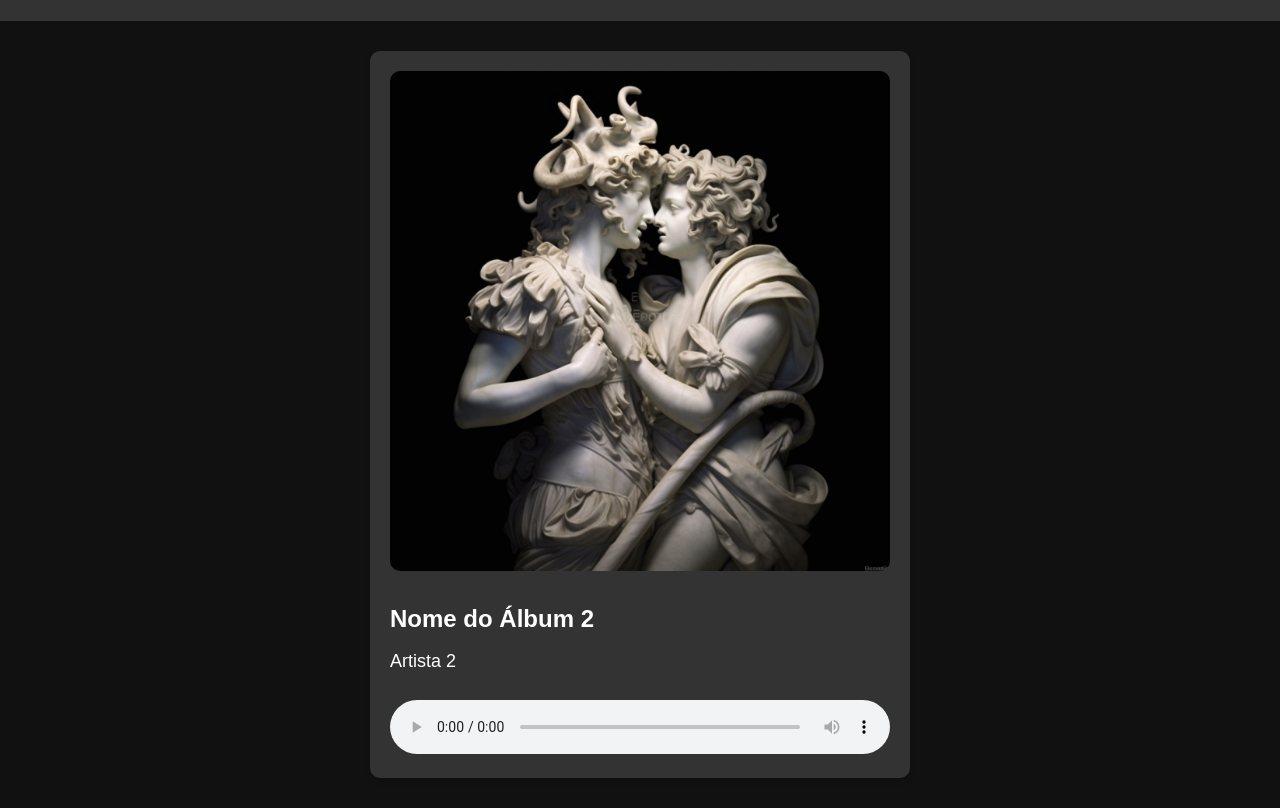
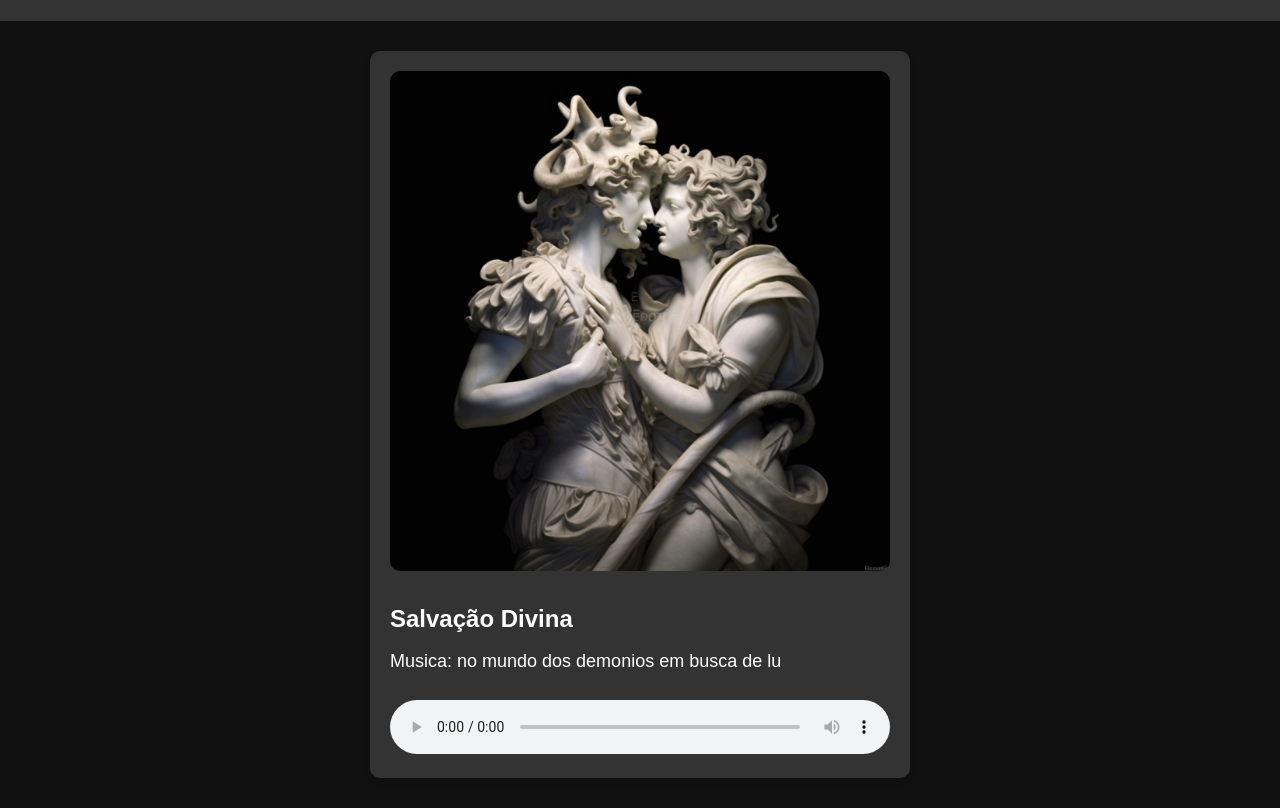
Before and after one commit to iuryeng/iuryeng.github.io, a plain HTML site: page Projects/soudMusicIury/index.html in a window 1280 px wide. Shown: the part 99-907 px from the top of the page. Drawn offline with Linux system fonts and the light colour scheme.

Commit message:
Update index.html

```diff
--- a/Projects/soudMusicIury/index.html
+++ b/Projects/soudMusicIury/index.html
@@ -70,8 +70,8 @@
         <div class="container">
             <div class="album-card">
                 <img src="imagens\image-1.png" alt="Capa do Álbum 2">
-                <h2>Nome do Álbum 2</h2>
-                <p>Artista 2</p>
+                <h2>Salvação Divina</h2>
+                <p>Musica: no mundo dos demonios em busca de lu</p>
                 <audio controls>
                     <source src="musicas\no mundo dos demonios em busca de luz.mp3" type="audio/mpeg">
                     Seu navegador não suporta o elemento de áudio.
```
